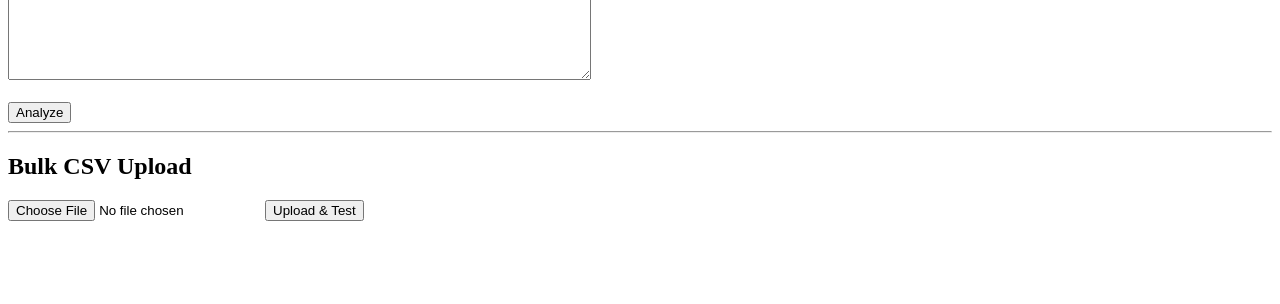
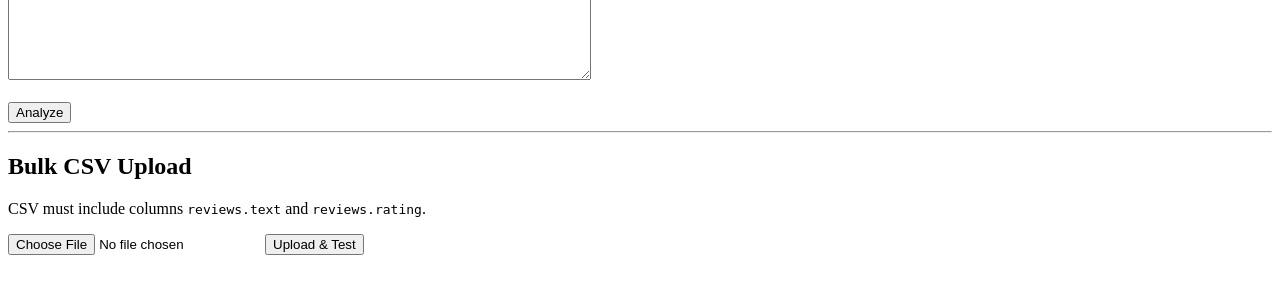
Before and after one commit to rohan-anand21/DS-340-Proj, a FastAPI app: page / in a window 1280 px wide. Shown: the part 184-488 px from the top of the page. Run offline with FastAPI, Linux system fonts and the light colour scheme; parts of the project's set-up code (start-up, migrations or seed data) failed here and were passed over.

Commit message:
added csv structure

```diff
--- a/app/templates/index.html
+++ b/app/templates/index.html
@@ -22,6 +22,7 @@
     {% endif %}
     <hr>
     <h2>Bulk CSV Upload</h2>
+    <p>CSV must include columns <code>reviews.text</code> and <code>reviews.rating</code>.</p>
     <form action="/api/bulk-predict" method="post" enctype="multipart/form-data">
         <input type="file" name="file" accept=".csv">
         <input type="submit" value="Upload & Test">
```
